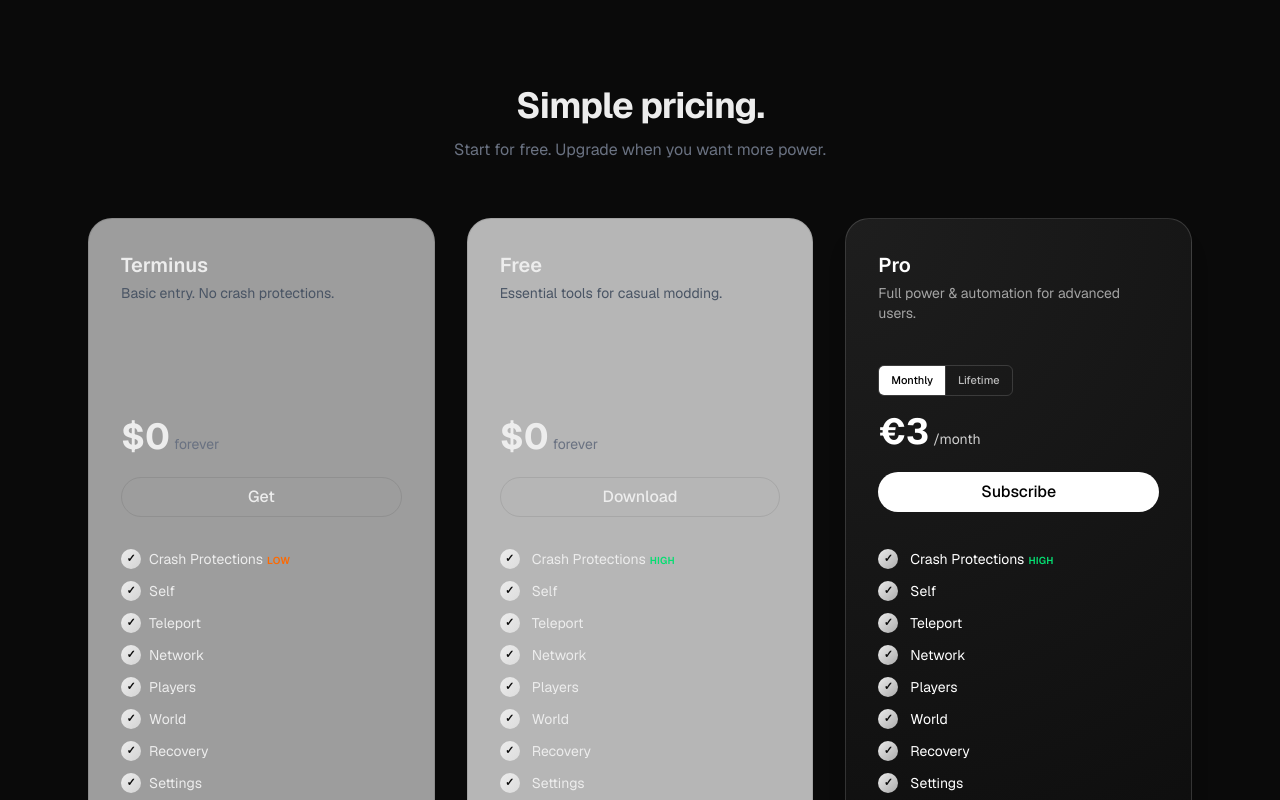
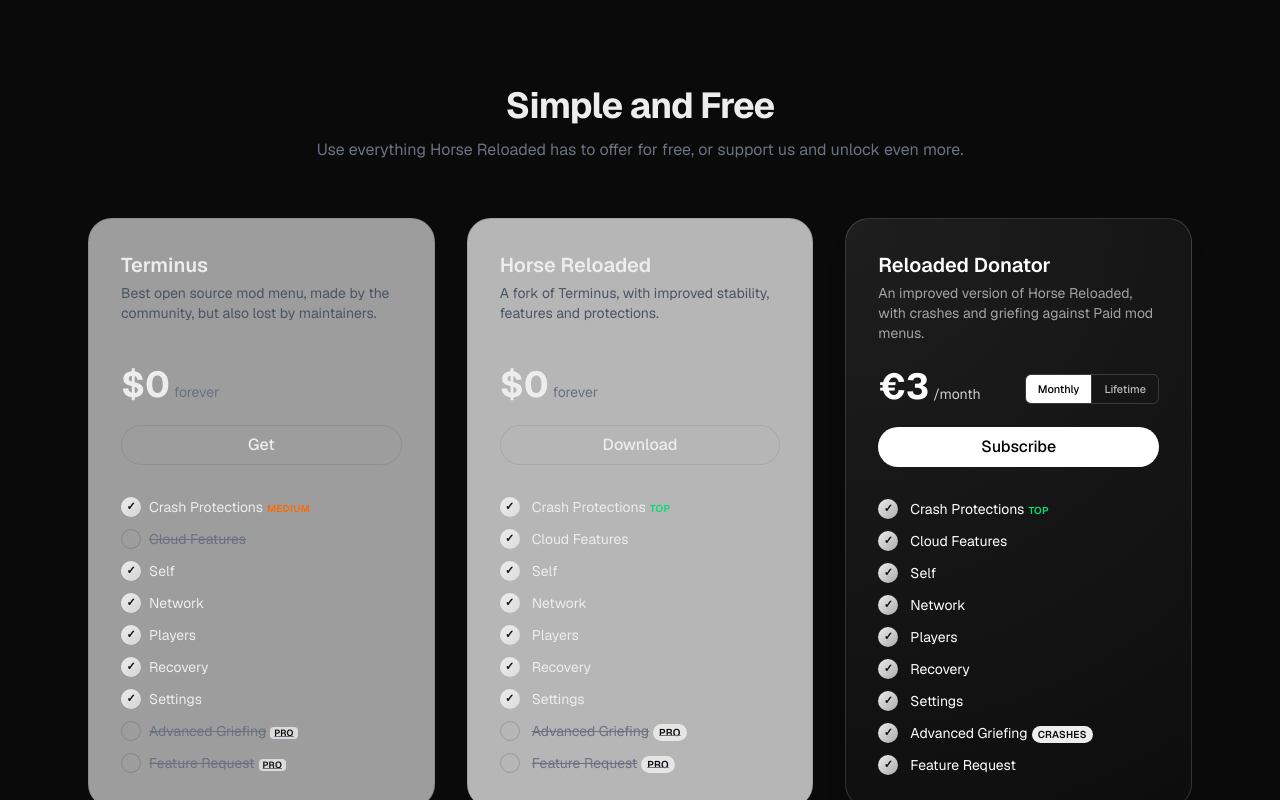
Before and after one commit to horse-reloaded/horse-reloaded.github.io, a Next.js app: page / in a window 1280 px wide. Shown: the part 1420-2220 px from the top of the page. Built offline with nearby package versions, Linux system fonts and the light colour scheme.

Commit message:
feat: Enhance Button component with cursor pointer and update Header for improved styling

```diff
--- a/src/app/components/button.tsx
+++ b/src/app/components/button.tsx
@@ -20,7 +20,7 @@
   ...props
 }: ButtonProps) {
   const base =
-    "rounded-full transition-colors flex items-center justify-center font-medium disabled:opacity-60 disabled:cursor-not-allowed";
+    "rounded-full transition-colors flex items-center justify-center font-medium disabled:opacity-60 disabled:cursor-not-allowed cursor-pointer select-none";
 
   const variants: Record<Variant, string> = {
     primary:
--- a/src/app/components/pricing.tsx
+++ b/src/app/components/pricing.tsx
@@ -2,7 +2,7 @@
 import Button from "./button";
 import { useCallback, useRef, useState } from "react";
 
-type Plan = "terminus" | "free" | "pro";
+type Plan = "terminus" | "horsereloaded" | "horsedonator";
 
 interface PlanFeature {
   label: string;
@@ -12,22 +12,22 @@
 
 const features: PlanFeature[] = [
   { label: "Crash Protections" },
+  { label: "Cloud Features", exclude: ["terminus"] },
   { label: "Self" },
-  { label: "Teleport" },
+  // { label: "Teleport" },
   { label: "Network" },
   { label: "Players" },
-  { label: "World" },
+  // { label: "World" }, // No need to show everything
   { label: "Recovery" },
   { label: "Settings" },
-  { label: "Advanced Crashes", proOnly: true },
-  { label: "Custom Support", proOnly: true },
+  { label: "Advanced Griefing", proOnly: true },
+  { label: "Feature Request", proOnly: true },
 ];
 
 function Check({ active }: { active: boolean }) {
   return (
     <span
-      className={`inline-flex h-5 w-5 items-center justify-center rounded-full text-[11px] font-bold ${
-        active
+      className={`inline-flex h-5 w-5 items-center justify-center rounded-full text-[11px] font-bold ${active
           ? "bg-gradient-to-br from-foreground to-foreground/70 text-background"
           : "border border-black/15 dark:border-white/20 text-gray-400"
         }`}
@@ -144,7 +144,7 @@
   const [proMode, setProMode] = useState<"monthly" | "lifetime">("monthly");
 
   const featureActive = (f: PlanFeature, plan: Plan) => {
-    if (plan === "pro") return true; // Pro gets everything
+    if (plan === "horsedonator") return true; // Pro gets everything
     if (f.proOnly) return false;
     if (f.exclude && f.exclude.includes(plan)) return false;
     return true;
@@ -152,18 +152,18 @@
 
   const crashBadge = (plan: Plan) => {
     if (plan === "terminus")
-      return { label: "Low", className: "text-orange-500" };
-    return { label: "High", className: "text-green-400" };
+      return { label: "Medium", className: "text-orange-500" };
+    return { label: "Top", className: "text-green-400" };
   };
 
   return (
     <section id="pricing" className="max-w-6xl mx-auto px-6 py-24">
       <div className="text-center mb-14 space-y-3">
         <h2 className="text-3xl sm:text-4xl font-bold tracking-tight">
-          Simple pricing.
+          Simple and Free
         </h2>
         <p className="text-gray-500 dark:text-gray-400 max-w-2xl mx-auto text-sm sm:text-base">
-          Start for free. Upgrade when you want more power.
+          Use everything Horse Reloaded has to offer for free, or support us and unlock even more.
         </p>
       </div>
       <div className="grid md:grid-cols-3 gap-8">
@@ -188,11 +188,10 @@
           <div className="mb-6 min-h-[90px]">
             <h3 className="text-xl font-semibold mb-1">Terminus</h3>
             <p className="text-sm text-gray-600 dark:text-gray-400">
-              Basic entry. No crash protections.
+              Best open source mod menu, made by the community, but also lost by maintainers.
             </p>
           </div>
           <div className="mb-8">
-            <div className="h-9 mb-4" />
             <div className="flex items-baseline gap-1 mb-5">
               <span className="text-4xl font-bold">$0</span>
               <span className="text-sm text-gray-500">forever</span>
@@ -201,7 +200,7 @@
               Get
             </Button>
           </div>
-          <ul className="space-y-3 text-sm relative z-10 mt-auto">
+          <ul className="space-y-3 text-sm relative z-10">
             {features.map((f) => {
               const plan: Plan = "terminus";
               const active = featureActive(f, plan);
@@ -252,13 +251,12 @@
           />
           <CardEdges variant="light" />
           <div className="mb-6 min-h-[90px]">
-            <h3 className="text-xl font-semibold mb-1">Free</h3>
+            <h3 className="text-xl font-semibold mb-1">Horse Reloaded</h3>
             <p className="text-sm text-gray-600 dark:text-gray-400">
-              Essential tools for casual modding.
+              A fork of Terminus, with improved stability, features and protections.
             </p>
           </div>
           <div className="mb-8">
-            <div className="h-9 mb-4" />
             <div className="flex items-baseline gap-1 mb-5">
               <span className="text-4xl font-bold">$0</span>
               <span className="text-sm text-gray-500">forever</span>
@@ -267,9 +265,9 @@
               Download
             </Button>
           </div>
-          <ul className="space-y-3 text-sm relative z-10 mt-auto">
+          <ul className="space-y-3 text-sm relative z-10">
             {features.map((f) => {
-              const plan: Plan = "free";
+              const plan: Plan = "horsereloaded";
               const active = featureActive(f, plan);
               const badge =
                 f.label === "Crash Protections" ? crashBadge(plan) : null;
@@ -320,38 +318,15 @@
           <CardEdges variant="light" />
 
           <div className="mb-6 min-h-[90px]">
-            <h3 className="text-xl font-semibold mb-1">Pro</h3>
+            <h3 className="text-xl font-semibold mb-1">Reloaded Donator</h3>
             <p className="text-sm text-white/60">
-              Full power & automation for advanced users.
+              An improved version of Horse Reloaded, with crashes and griefing against Paid mod menus.
             </p>
           </div>
           <div className="mb-8">
-            <div className="flex items-center justify-between mb-4">
-              <div className="inline-flex rounded-md overflow-hidden border border-white/15 text-[11px] font-medium">
-                <button
-                  type="button"
-                  onClick={() => setProMode("monthly")}
-                  className={`px-3 py-1.5 transition-colors ${
-                    proMode === "monthly"
-                      ? "bg-white text-black"
-                      : "text-white/70 hover:text-white"
-                  }`}
-                >
-                  Monthly
-                </button>
-                <button
-                  type="button"
-                  onClick={() => setProMode("lifetime")}
-                  className={`px-3 py-1.5 transition-colors border-l border-white/15 ${
-                    proMode === "lifetime"
-                      ? "bg-white text-black"
-                      : "text-white/70 hover:text-white"
-                  }`}
-                >
-                  Lifetime
-                </button>
-              </div>
-            </div>
+
+            <div className="flex">
+
               {proMode === "monthly" ? (
                 <div className="flex items-baseline gap-1 mb-5">
                   <span className="text-4xl font-bold">€3</span>
@@ -363,6 +338,32 @@
                   <span className="text-sm opacity-80">lifetime</span>
                 </div>
               )}
+
+              <div className="flex items-center justify-between mb-4 ml-auto">
+                <div className="inline-flex rounded-md overflow-hidden border border-white/15 text-[11px] font-medium">
+                  <button
+                    type="button"
+                    onClick={() => setProMode("monthly")}
+                    className={`px-3 py-1.5 transition-colors cursor-pointer ${proMode === "monthly"
+                        ? "bg-white text-black"
+                        : "text-white/70 hover:text-white"
+                      }`}
+                  >
+                    Monthly
+                  </button>
+                  <button
+                    type="button"
+                    onClick={() => setProMode("lifetime")}
+                    className={`px-3 py-1.5 transition-colors border-l border-white/15 cursor-pointer ${proMode === "lifetime"
+                        ? "bg-white text-black"
+                        : "text-white/70 hover:text-white"
+                      }`}
+                  >
+                    Lifetime
+                  </button>
+                </div>
+              </div>
+            </div>
             <Button
               className="w-full bg-white text-black hover:bg-white/90"
               variant="primary"
@@ -370,11 +371,13 @@
               {proMode === "monthly" ? "Subscribe" : "Get Lifetime"}
             </Button>
           </div>
-          <ul className="space-y-3 text-sm relative z-10 mt-auto">
+          <ul className="space-y-3 text-sm relative z-10">
             {features.map((f) => {
-              const plan: Plan = "pro";
+              const plan: Plan = "horsedonator";
               const badge =
-                f.label === "Crash Protections" ? crashBadge(plan) : null;
+                f.label === "Crash Protections" ? crashBadge(plan) :
+                f.label == "Advanced Griefing" ? { label: "Crashes", className: "bg-foreground text-background px-1.5 py-0.5 rounded-full font-semibold ml-1 text-[10px] uppercase tracking-wide" }
+                : null;
               return (
                 <li key={f.label} className="flex items-start gap-3">
                   <Check active={true} />
--- a/src/app/header.tsx
+++ b/src/app/header.tsx
@@ -42,7 +42,7 @@
         </div>
 
         <div className="flex items-center gap-3 shrink-0">
-          <Button size="sm">Download</Button>
+          <Button size="sm" className="font-semibold">Download</Button>
         </div>
       </div>
     </header>
```
Lines whose indentation alone changed are shown as unchanged.
